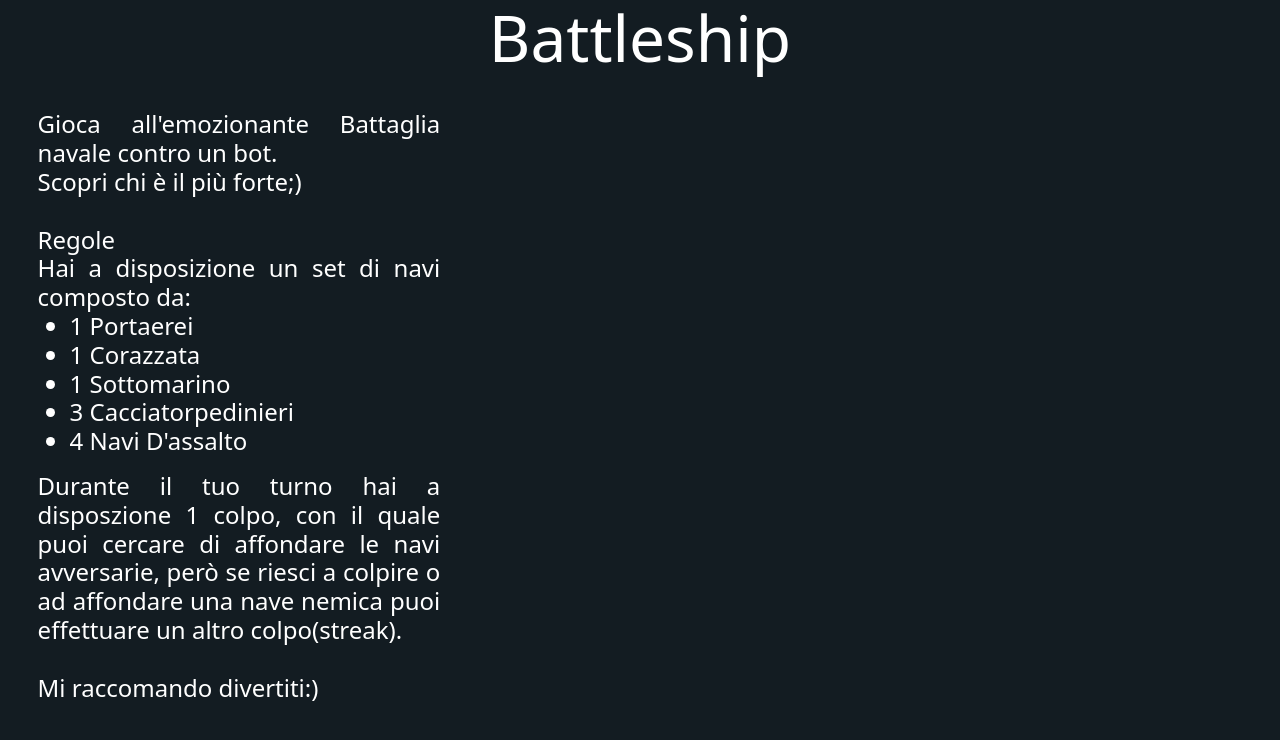
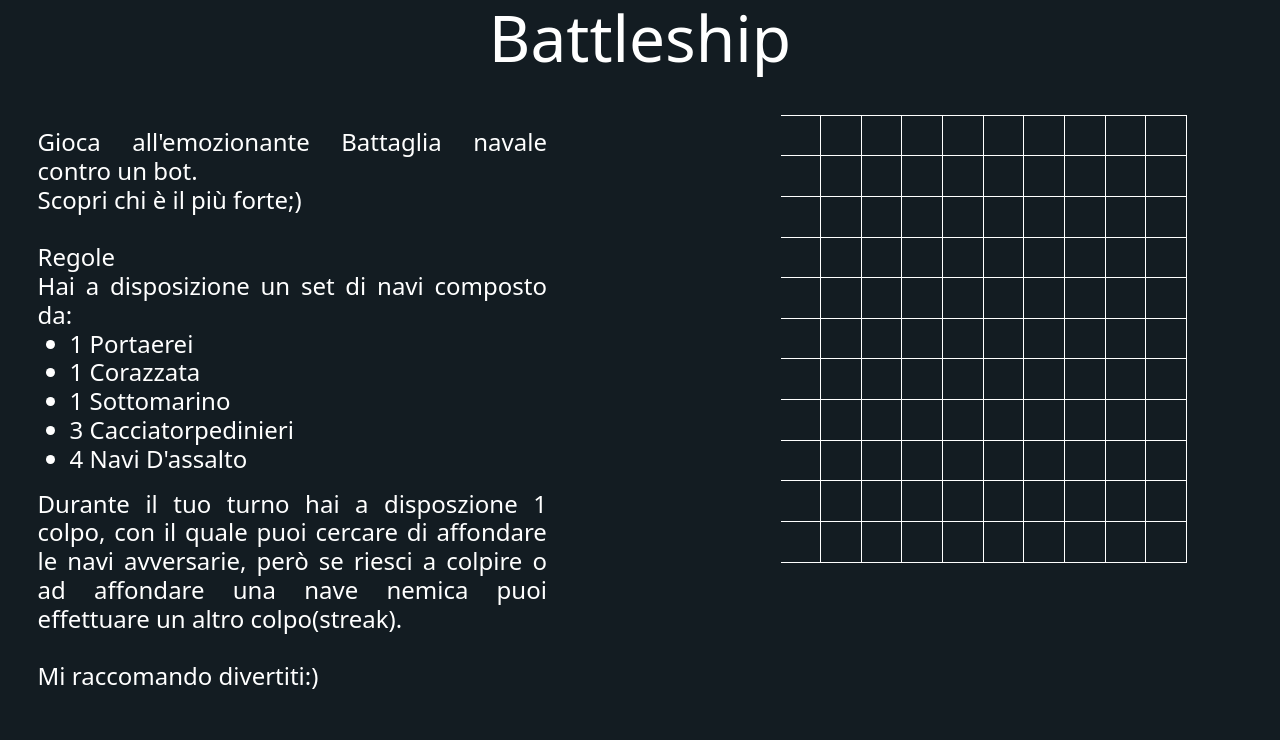
Before and after one commit to Mattia-Zanini/Absolute-BattleShip, a Vue app in the folder Battaglia_Navale/: page / in a window 1280 px wide. Shown: the top 740 px of the page. Built offline with nearby package versions, Linux system fonts and the light colour scheme.

Commit message:
Added the grid and tried to delete the border unnecessary

```diff
--- a/Battaglia_Navale/src/App.vue
+++ b/Battaglia_Navale/src/App.vue
@@ -10,26 +10,29 @@ Game();
       <h1 class="title-h1">Battleship</h1>
     </div>
     <div class="row">
-      <div class="col-4 detail-game">
+      <div class="col-5 detail-game">
         <DetailGame />
       </div>
-      <div class="col-8"></div>
+      <div class="col-6 d-flex justify-content-end">
+        <Grid />
+      </div>
     </div>
   </div>
 </template>
 
 <script>
 import DetailGame from "./components/VUE/DetailGame.vue";
+import Grid from "./components/VUE/Grid.vue";
 export default {
-  /*
   // Properties returned from data() becomes reactive state
   // and will be exposed on `this`.
   data() {
     return {
-      count: 0
+      row: 0,
+      col: 0
     }
   },
-
+  /*
     // Methods are functions that mutate state and trigger updates.
     // They can be bound as event listeners in templates.
     methods: {
--- a/Battaglia_Navale/src/components/CSS/page.css
+++ b/Battaglia_Navale/src/components/CSS/page.css
@@ -7,8 +7,22 @@
 .title-h1 {
   font-size: 5vw;
   text-align: center;
+  margin-bottom: 2%;
 }
 .detail-game {
   margin: 2% 0 0 2% !important;
   text-align: justify;
 }
+.no-border {
+  border-color: transparent !important;
+}
+table.grid {
+  margin: 2% 0 0 0 !important;
+  width: 35vw;
+  height: 35vw;
+}
+table,
+th,
+td {
+  border: 1px solid !important;
+}
--- /dev/null
+++ b/Battaglia_Navale/src/components/VUE/Grid.vue
@@ -0,0 +1,26 @@
+<template>
+    <table class="grid">
+        <tbody>
+            <tr v-for="row in 11" :class="{ 'no-border': (row == 1) }">
+                <td v-for="col in 11" :class="{ 'no-border': (col == 1) }"></td>
+            </tr>
+        </tbody>
+    </table>
+</template>
+<!--
+<tbody>
+    <tr v-for="row in grid">
+        <td v-for="cell in row" @click="cellClicked(cell)" :class="cell.class">
+            <span v-if="cell.ship">
+                <i class="fas fa-ship"></i>
+            </span>
+            <span v-if="cell.miss">
+                <i class="fas fa-times"></i>
+            </span>
+            <span v-if="cell.hit">
+                <i class="fas fa-bomb"></i>
+            </span>
+        </td>
+    </tr>
+</tbody>
+-->
```
Also changed, not shown: Battaglia_Navale/src/components/JS/Game.js (+15 -0 lines). Lines whose indentation alone changed are shown as unchanged.
